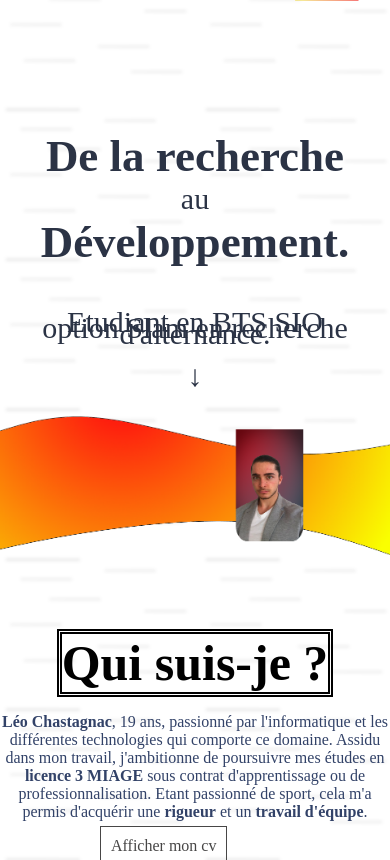
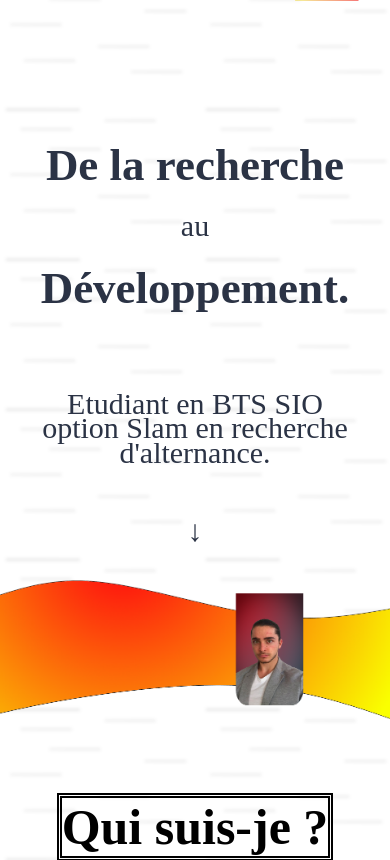
Before and after one commit to Chastagnac/siteLeo, a PHP site: page / in a window 390 px wide. Shown: the part 201-1061 px from the top of the page. Run offline with PHP 8.4, Linux system fonts and the light colour scheme; some libraries are stand-ins or nearby versions.

Commit message:
responsive

```diff
--- a/css/responsive.css
+++ b/css/responsive.css
@@ -83,6 +83,9 @@
     margin-top: 50%;
     width: 100%;
   }
+  .slogan {
+    line-height: 81%;
+  }
 
   .container2 {
     margin: 15px;
```
